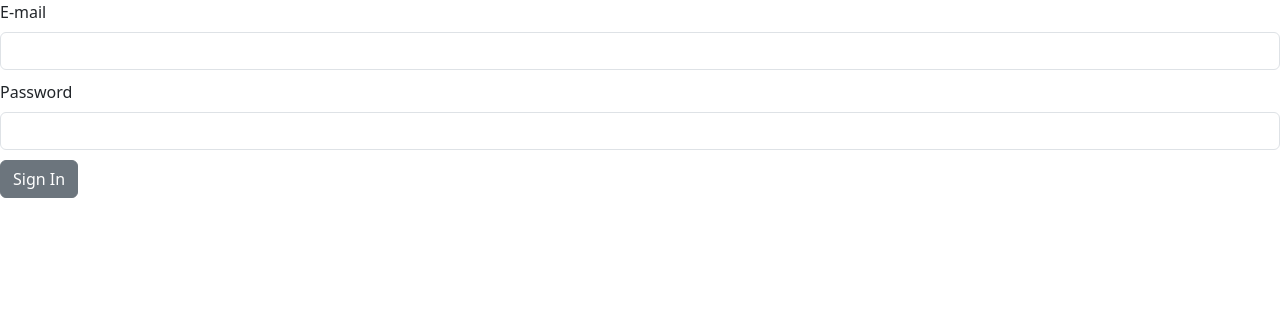
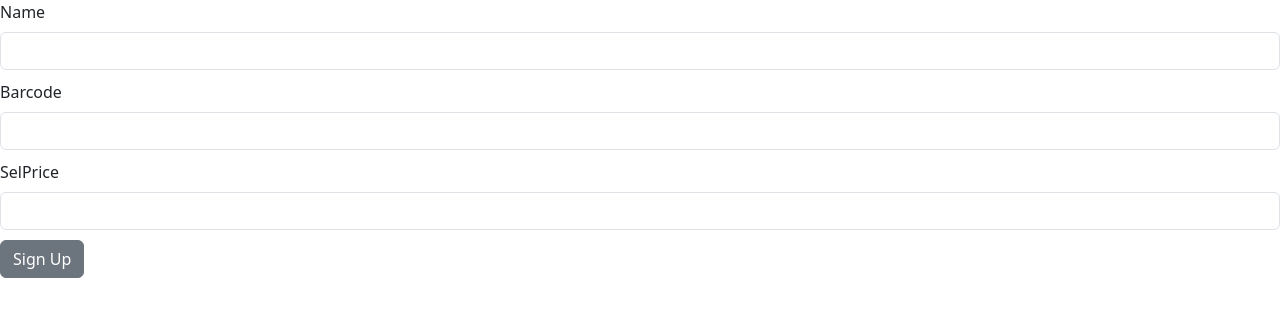
Before and after one commit to Luan-oliveira8/Mercadinho-App, a React (Create React App) app: page / in a window 1280 px wide. Shown: the top 316 px of the page. Built offline with nearby package versions, Linux system fonts and the light colour scheme.

Commit message:
Adicionando tela CreateProductView

```diff
--- a/src/App.tsx
+++ b/src/App.tsx
@@ -1,3 +1,4 @@
+import CreateProduct from "./views/createProduct/CreateProductView";
 import UserRegisterView from "./views/userRegister/UserRegisterView";
 import UserLoginView from "./views/userlogin/UserLoginView";
 
@@ -5,7 +6,8 @@ function App() {
   return (
     <>
       {/* <UserRegisterView /> */}
-      <UserLoginView />
+      {/* <UserLoginView /> */}
+      <CreateProduct />
     </>
   );
 }
--- /dev/null
+++ b/src/utils/enums/productUrlTypeEnum/ProductUrlTypeEnum.tsx
@@ -0,0 +1,7 @@
+import MERCADINHO_BASE_URL from "../../../config/apiConfig/ApiConfig";
+
+export const PRODUCT_REGISTER = {
+  value: `${MERCADINHO_BASE_URL}/products/register`,
+};
+
+export const PRODUCT_URL_TYPE_ENUM = [PRODUCT_REGISTER];
--- /dev/null
+++ b/src/views/createProduct/CreateProductProps.tsx
@@ -0,0 +1,5 @@
+export interface CreateProductProps {
+  name?: string;
+  barcode?: string;
+  selPrice?: number;
+}
--- /dev/null
+++ b/src/views/createProduct/CreateProductView.tsx
@@ -0,0 +1,80 @@
+import React from "react";
+import { useForm } from "react-hook-form";
+import axios from "axios";
+import InputGroup from "../../components/inputGroup/InputGroup";
+import FormGroup from "../../components/formGroup/FormGroup";
+import { HttpStatusCodeTypeEnum } from "../../utils/enums/httpStatusCodeTypeEnum/HttpStatusCodeTypeEnum";
+import { CreateProductProps } from "./CreateProductProps";
+import { PRODUCT_REGISTER } from "../../utils/enums/productUrlTypeEnum/ProductUrlTypeEnum";
+
+const CreateProduct: React.FC = () => {
+  const formProps = useForm<CreateProductProps>();
+
+  const handleSubmitForm = async (formData: CreateProductProps) => {
+    try {
+      const response = await axios.post(PRODUCT_REGISTER.value, formData);
+      if (response.status === HttpStatusCodeTypeEnum.CREATED) {
+        console.log(response.statusText);
+      } else {
+        console.log("Product not registered.");
+      }
+    } catch (error) {
+      if (axios.isAxiosError(error)) {
+        console.log(`Something went wrong status: ${error.status}.`);
+      }
+    }
+  };
+
+  return (
+    <FormGroup
+      onSubmit={handleSubmitForm}
+      formProps={formProps}
+      labelButtonSubmit="Sign Up"
+    >
+      <InputGroup
+        name="name"
+        label="Name"
+        type="text"
+        control={formProps.control}
+        validation={{
+          required: true,
+          minLength: {
+            value: 4,
+            message: "Product name must be at least 4 character",
+          },
+        }}
+        style={{ marginBottom: "10px" }}
+      />
+      <InputGroup
+        name="barcode"
+        label="Barcode"
+        type="text"
+        control={formProps.control}
+        validation={{
+          required: true,
+          minLength: {
+            value: 4,
+            message: "Barcode must be at least 4 character",
+          },
+        }}
+        style={{ marginBottom: "10px" }}
+      />
+      <InputGroup
+        name="selPrice"
+        label="SelPrice"
+        control={formProps.control}
+        type="number"
+        validation={{
+          required: "This field is required",
+          min: {
+            value: 1,
+            message: "Value must be greater than zero",
+          },
+        }}
+        style={{ marginBottom: "10px" }}
+      />
+    </FormGroup>
+  );
+};
+
+export default CreateProduct;
```
